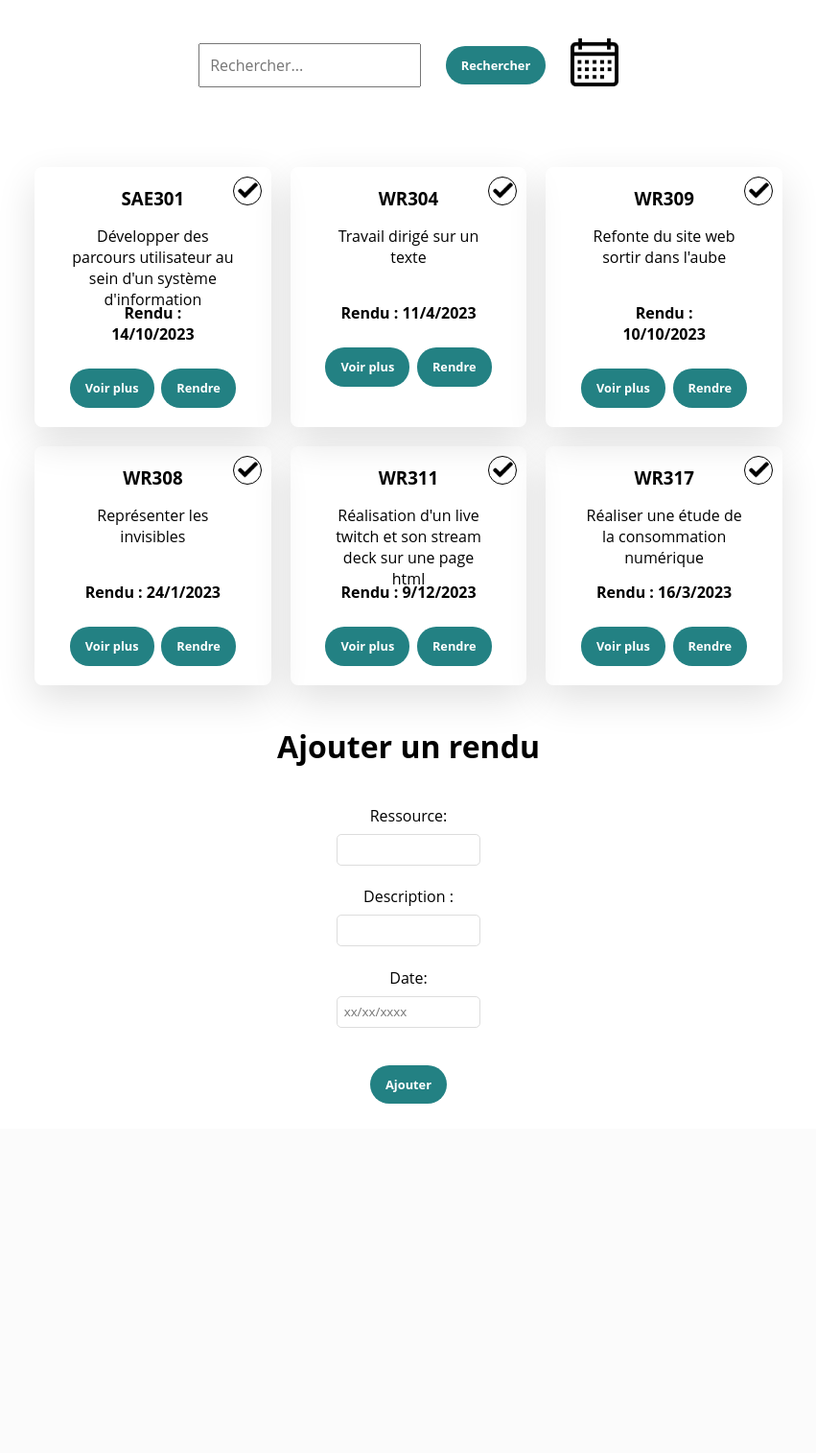
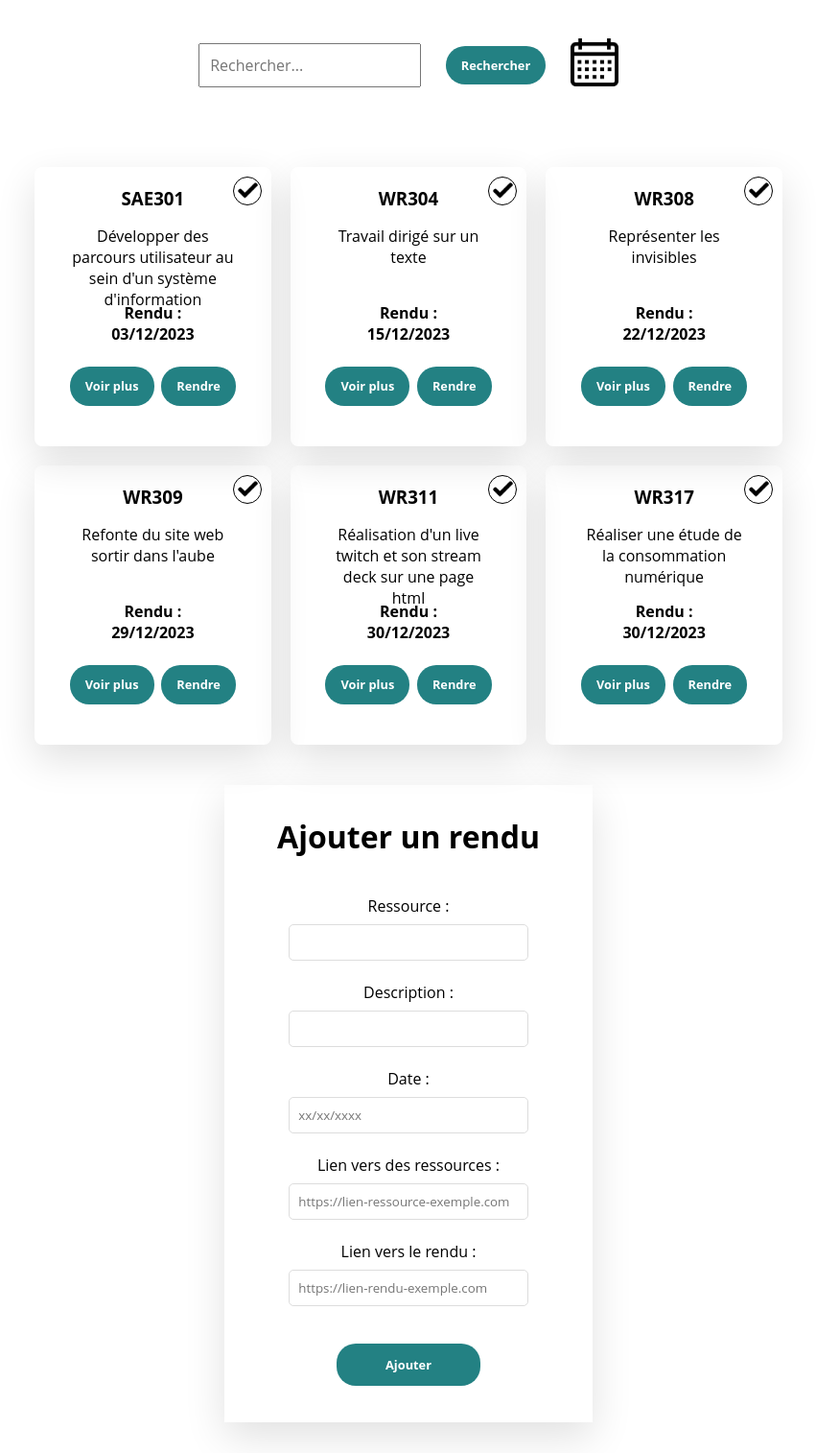
Before and after one commit to celianmats/sae301, a Symfony app: template templates/travaux/index.html.twig in a window 1280 px wide. Shown: the part 183-1697 px from the top of the page at 96% size, without its empty margins (214-1065 px from the left). Before the commit the page ends 1333 px from the top, so only its background shows below. Run offline with Twig, Linux system fonts and the light colour scheme; the template is opened without the code that fills it, so the values that code supplies are empty; some libraries are stand-ins or nearby versions.

Commit message:
maj card travaux

```diff
--- a/data/users.json
+++ b/data/users.json
@@ -1 +1 @@
-[{"email":"aa@user.fr","password":"$2y$10$kEdIGlHgYlfsFXBIRfNaXO7ksmQaaM7LeJMxBy8xaeQHkstdUs4e."},{"email":"aa@user.fr","password":"$2y$10$AXYRwimf.6ikhqZgYTuppeE\/71vIyEL74mw3TYylg1i6bxnmzka8G"},{"email":"louis@thomas.fr","password":"$2y$10$w\/0aLRTnHKQDW9NnRuOmkOBER4\/EiMG7.59Ynpbl6w4Ajtw7jOx.m"},{"email":"aymeric@varnier.fr","password":"$2y$10$U9J6BrxpxHk2f5QeBl\/zx.cMewtFUJUJBNP6cnXyDwufzLgHrO6X2"},{"email":"celian@mats.fr","password":"$2y$10$AXCMK3YRkS5R1vi\/xIW4EuCjrQ6uUz\/aXG5bpU\/F2bCSfmmO6NRyy"}]
+[{"email":"aa@user.fr","password":"$2y$10$kEdIGlHgYlfsFXBIRfNaXO7ksmQaaM7LeJMxBy8xaeQHkstdUs4e."},{"email":"aa@user.fr","password":"$2y$10$AXYRwimf.6ikhqZgYTuppeE\/71vIyEL74mw3TYylg1i6bxnmzka8G"},{"email":"louis@thomas.fr","password":"$2y$10$w\/0aLRTnHKQDW9NnRuOmkOBER4\/EiMG7.59Ynpbl6w4Ajtw7jOx.m"},{"email":"aymeric@varnier.fr","password":"$2y$10$U9J6BrxpxHk2f5QeBl\/zx.cMewtFUJUJBNP6cnXyDwufzLgHrO6X2"},{"email":"celian@mats.fr","password":"$2y$10$AXCMK3YRkS5R1vi\/xIW4EuCjrQ6uUz\/aXG5bpU\/F2bCSfmmO6NRyy"},{"email":"test@gmail.com","password":"$2y$10$v7Fz5Kh8NAh8DeBVN59SguKz\/yRagp7V7B3cTx7UfLIXugAPo.4Ry"},{"email":"smith@okesse.fr","password":"$2y$10$UYIDtGixsiMSamHS80uNmeEpaRugsb8S\/bcukCWlh.B.AAKpPbMJy"}]
--- a/public/css/style.css
+++ b/public/css/style.css
@@ -190,7 +190,7 @@ h2 {
   font-size: 1rem;
   font-weight: lighter;
 }
-button {
+.card a, button {
   background-color: #238183;
   color: #fff;
   padding: 0.7rem 1rem;
@@ -200,8 +200,14 @@ button {
   font-size: 0.8rem;
   font-weight: bold;
   cursor: pointer;
-  margin: 2em 0.3em 0 0.3em;
+  margin: 2em 0.3em 3em 0.3em;
   border: 0;
+}
+#add-card-btn {
+  padding: 1em 4em;
+}
+.card div {
+  margin: 2em 0;
 }
 .card.hidden {
   display: none;
@@ -278,19 +284,26 @@ form label {
   margin: 0.5em;
 }
 form input, form select {
-    margin-bottom: 1em;
-    padding: 0.5em;
-    border-radius: 5px;
-    border: 1px solid #ddd;
-    width: 150px;
+  margin-bottom: 1em;
+  padding: 0.7em;
+  border-radius: 5px;
+  border: 1px solid #ddd;
+  width: 250px;
+}
 }
 form button {
   margin: 2em;
+}
+#new-card-form {
+  box-shadow: 0 15px 40px rgba(0, 0, 0, 0.12);
+  margin: 2em auto;
+  width: 30%;
 }
 form {
   display: flex;
   flex-direction: column;
   align-items: center;
+  margin: 0 auto;
 }
 @media (min-width: 600px) {
   .card {
@@ -394,12 +407,18 @@ form {
   .calendar-main-body {
     margin: 3em !important;
   }
+  #new-card-form {
+    width: 80%;
 }
 @media(max-width: 576px) {
   .dropdown_menu {
   left: 2rem;
   width: unset;
 }
+  @media(max-width: 350px) {
+    #new-card-form {
+      width: 100%;
+    }
 }
 @media(max-width: 1390px) {
     .bloc-enfant .card-container .card {
--- a/templates/travaux/index.html.twig
+++ b/templates/travaux/index.html.twig
@@ -77,7 +77,12 @@
 
                 const renduDateElement = document.createElement("b");
                 renduDateElement.classList.add("rendu-date");
-                renduDateElement.textContent = "Rendu : " + generateRandomDate();
+
+                if (cardInfo.date && /^\d{1,2}\/\d{1,2}\/\d{4}$/.test(cardInfo.date)) {
+                    renduDateElement.textContent = "Rendu : " + cardInfo.date;
+                } else {
+                    renduDateElement.textContent = "Pas de date";
+                }
 
                 const checkboxElement = document.createElement("input");
                 checkboxElement.setAttribute("type", "checkbox");
@@ -87,26 +92,36 @@
                 imgElement.setAttribute("src", "{{ asset('images/check.png') }}");
                 imgElement.setAttribute("alt", "Check Image");
 
-                const voirPlusButton = document.createElement("button");
-                voirPlusButton.textContent = "Voir plus";
-                voirPlusButton.classList.add("voir-plus-button");
+                const linksContainer = document.createElement("div");
 
-                const rendreButton = document.createElement("button");
-                rendreButton.textContent = "Rendre";
-                rendreButton.classList.add("rendre-button");
+                const voirPlusLink = document.createElement("a");
+                voirPlusLink.setAttribute("href", cardInfo.voirPlusLink || "#");
+                voirPlusLink.textContent = "Voir plus";
+                voirPlusLink.classList.add("voir-plus-button");
+                voirPlusLink.addEventListener("click", function () {
+                    window.location.href = voirPlusLink.getAttribute("href");
+                });
+
+                const rendreLink = document.createElement("a");
+                rendreLink.setAttribute("href", cardInfo.rendreLink || "#");
+                rendreLink.textContent = "Rendre";
+                rendreLink.classList.add("rendre-button");
+                rendreLink.addEventListener("click", function () {
+                    window.location.href = rendreLink.getAttribute("href");
+                });
+
+                linksContainer.appendChild(voirPlusLink);
+                linksContainer.appendChild(rendreLink);
 
                 card.appendChild(nameElement);
                 card.appendChild(roleElement);
                 card.appendChild(renduDateElement);
                 card.appendChild(checkboxElement);
                 card.appendChild(imgElement);
-                card.appendChild(voirPlusButton);
-                card.appendChild(rendreButton);
+                card.appendChild(linksContainer);
 
                 container.appendChild(card);
 
-
-            // Add event listener to checkbox
                 checkboxElement.addEventListener("change", function () {
                     if (checkboxElement.checked) {
                         // If checkbox is checked, update appearance and remove the card
@@ -118,13 +133,48 @@
 
             function generateCards() {
                 const cardData = [
-                    { name: "SAE301", role: "Développer des parcours utilisateur au sein d'un système d'information " },
-                    { name: "WR304", role: "Travail dirigé sur un texte" },
-                    { name: "WR309", role: "Refonte du site web sortir dans l'aube" },
-                    { name: "WR308", role: "Représenter les invisibles" },
-                    { name: "WR311", role: "Réalisation d'un live twitch et son stream deck sur une page html" },
-                    { name: "WR317", role: "Réaliser une étude de la consommation numérique" },
-                    // Ajoute autant de données que nécessaire
+                    {
+                        name: "SAE301",
+                        role: "Développer des parcours utilisateur au sein d'un système d'information",
+                        voirPlusLink: "https://example.com/sae301-details",
+                        rendreLink: "https://example.com/sae301-submit",
+                        date: "03/12/2023"
+                    },
+                    {
+                        name: "WR304",
+                        role: "Travail dirigé sur un texte",
+                        voirPlusLink: "https://example.com/wr304-details",
+                        rendreLink: "https://example.com/wr304-submit",
+                        date: "15/12/2023"
+                    },
+                    {
+                        name: "WR308",
+                        role: "Représenter les invisibles",
+                        voirPlusLink: "https://example.com/wr308-details",
+                        rendreLink: "https://example.com/wr308-submit",
+                        date: "22/12/2023"
+                    },
+                    {
+                        name: "WR309",
+                        role: "Refonte du site web sortir dans l'aube",
+                        voirPlusLink: "https://example.com/wr309-details",
+                        rendreLink: "https://example.com/wr309-submit",
+                        date: "29/12/2023"
+                    },
+                    {
+                        name: "WR311",
+                        role: "Réalisation d'un live twitch et son stream deck sur une page html",
+                        voirPlusLink: "https://example.com/wr311-details",
+                        rendreLink: "https://example.com/wr311-submit",
+                        date: "30/12/2023"
+                    },
+                    {
+                        name: "WR317",
+                        role: "Réaliser une étude de la consommation numérique",
+                        voirPlusLink: "https://example.com/wr317-details",
+                        rendreLink: "https://example.com/wr317-submit",
+                        date: "30/12/2023"
+                    },
                 ];
 
                 cardData.forEach(generateCard);
@@ -155,14 +205,20 @@
     <form id="new-card-form">
 
         <h1>Ajouter un rendu</h1>
-        <label for="new-card-name">Ressource:</label>
+        <label for="new-card-name">Ressource :</label>
         <input type="text" id="new-card-name" required>
 
         <label for="new-card-role">Description :</label>
         <input type="text" id="new-card-role" required>
 
-        <label for="new-card-date">Date:</label>
+        <label for="new-card-date">Date :</label>
         <input type="text" id="new-card-date" placeholder="xx/xx/xxxx">
+
+        <label for="new-card-date">Lien vers des ressources :</label>
+        <input type="text" id="new-card-voirPlusLink" placeholder="https://lien-ressource-exemple.com">
+
+        <label for="new-card-date">Lien vers le rendu :</label>
+        <input type="text" id="new-card-rendreLink" placeholder="https://lien-rendu-exemple.com">
 
         <button type="button" id="add-card-btn">Ajouter</button>
     </form>
```
Also changed, not shown: public/assets/js/travaux.js.
